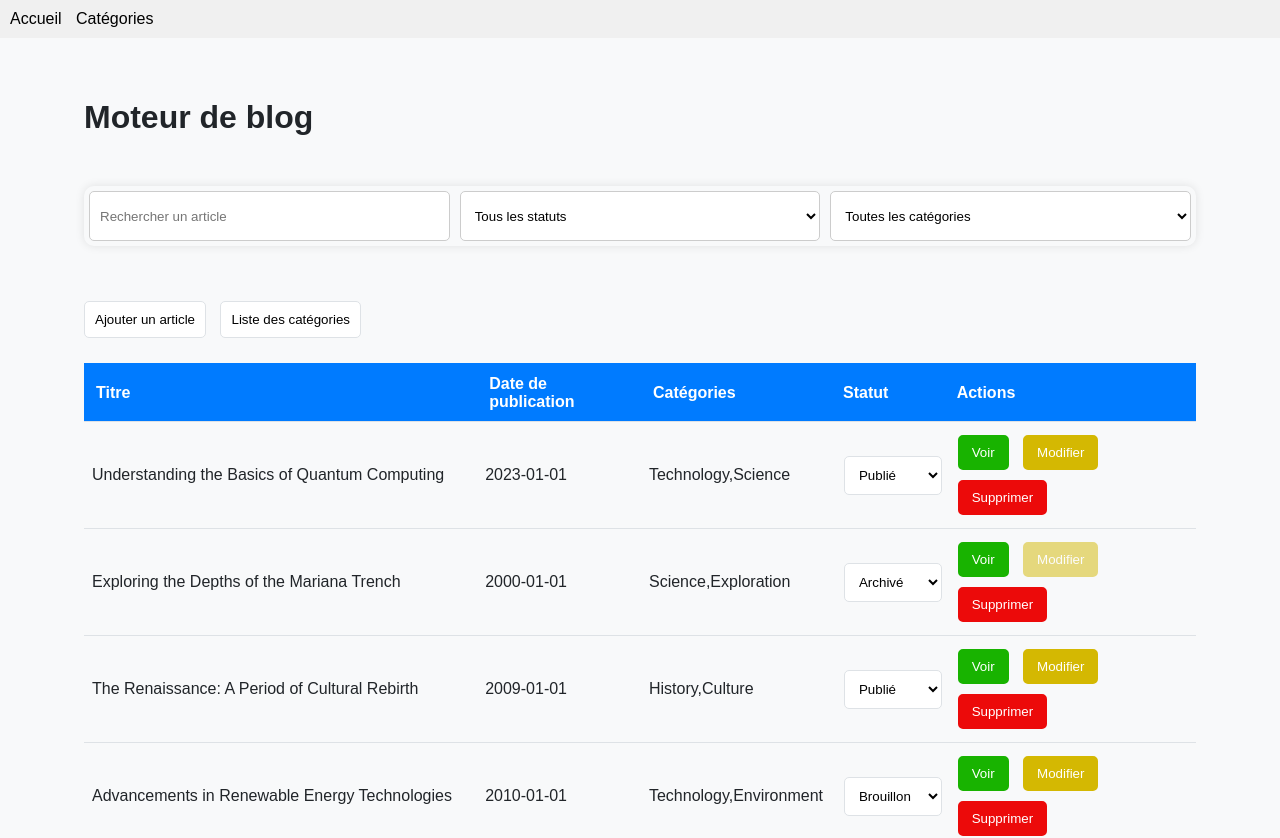
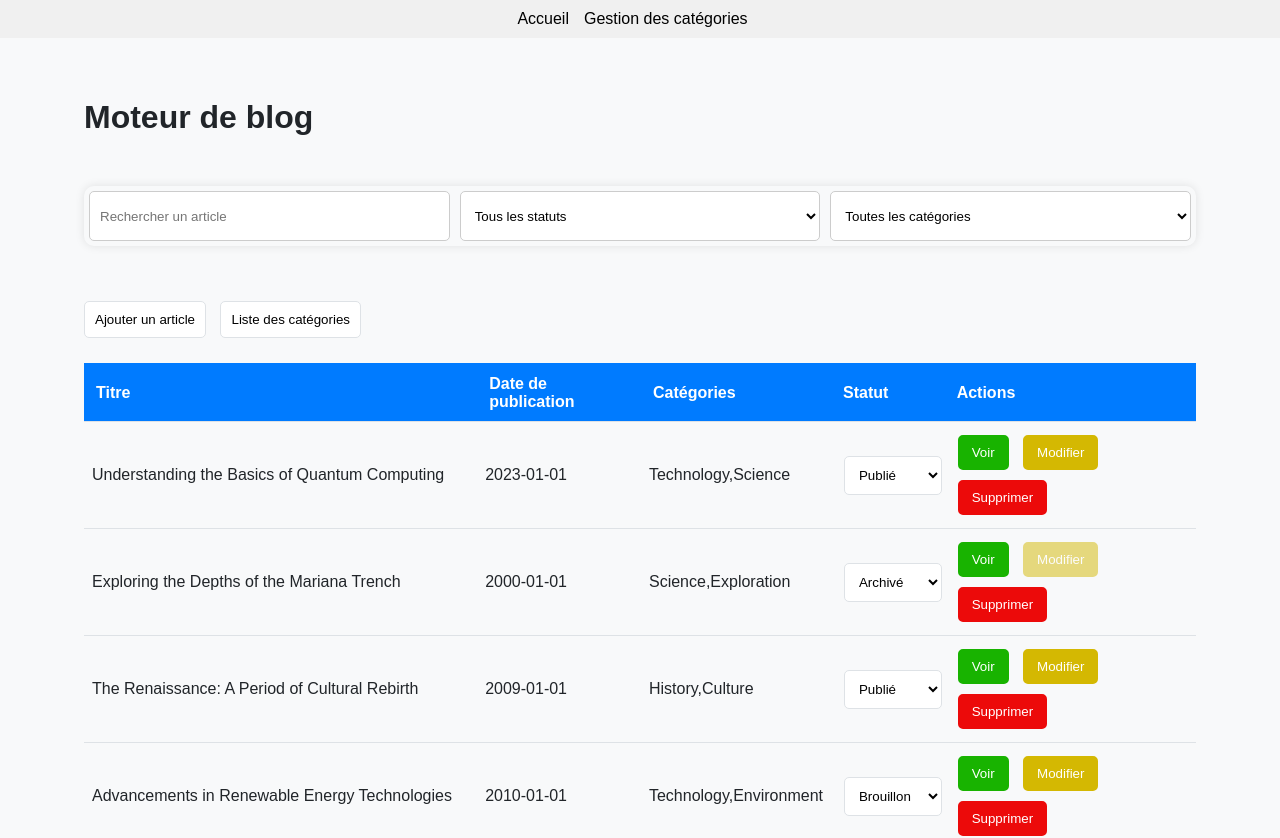
Before and after one commit to QuentinBoulay/moteur-blog, a SvelteKit app: page / in a window 1280 px wide. Shown: the top 838 px of the page. Built offline with nearby package versions, Linux system fonts and the light colour scheme.

Commit message:
Fix message list

```diff
--- a/src/lib/templates/Header.svelte
+++ b/src/lib/templates/Header.svelte
@@ -7,7 +7,7 @@
 <nav>
     <ul>
         <li><a href="/">Accueil</a></li>
-        <li><a href="/categories">Catégories</a></li>
+        <li><a href="/categories">Gestion des catégories</a></li>
     </ul>
 </nav>
 
@@ -22,11 +22,14 @@
         list-style: none;
         padding: 0;
         margin: 0;
+        display: flex;
+        align-items: center;
+        justify-content: center;
     }
 
     li {
         display: inline;
-        margin-right: 10px;
+        margin-right: 15px;
     }
 
     a {
--- a/src/routes/+page.svelte
+++ b/src/routes/+page.svelte
@@ -7,7 +7,7 @@
 
     let status;
     let category;
-    let search;
+    let search = "";
     let filteredArticles = [];
 
     $: {
@@ -76,7 +76,11 @@
                 {/each}
             </table>
         {:else}
+            {#if (search.length > 0)}
                 <p>Aucun article ne correspond à votre recherche</p>
+            {:else}
+                <p>Aucun article n'est disponible actuellement</p>
+            {/if}
         {/if}
     {:else}
         <p>Aucun article n'est disponible actuellement</p>
@@ -84,6 +88,7 @@
 </div>
 
 <Footer />
+
 
 <style>
     table {
```
Lines whose indentation alone changed are shown as unchanged.
